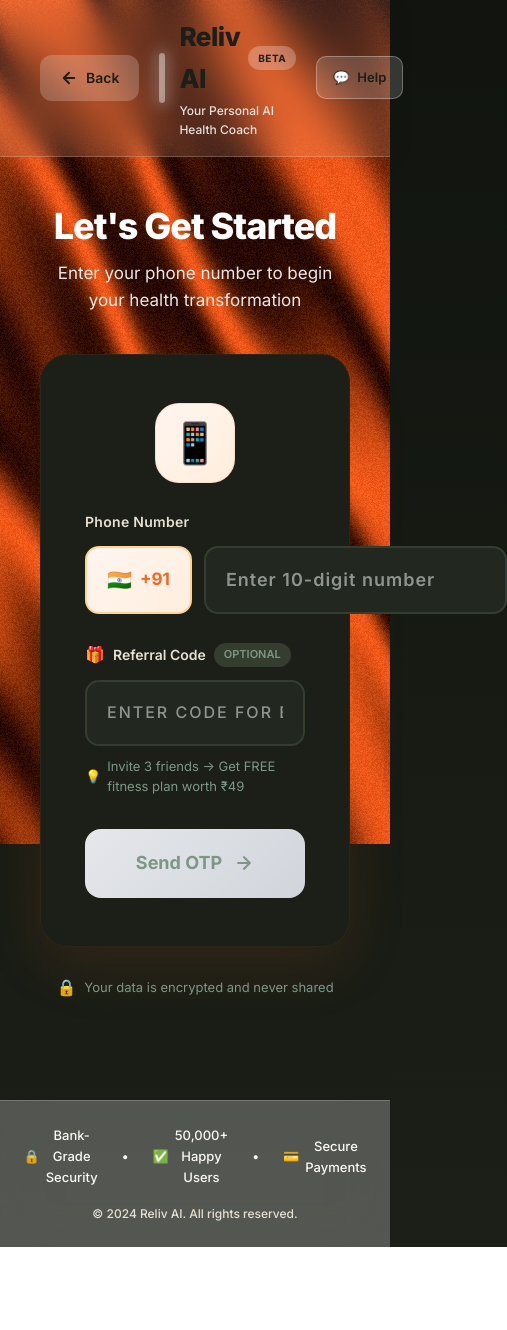
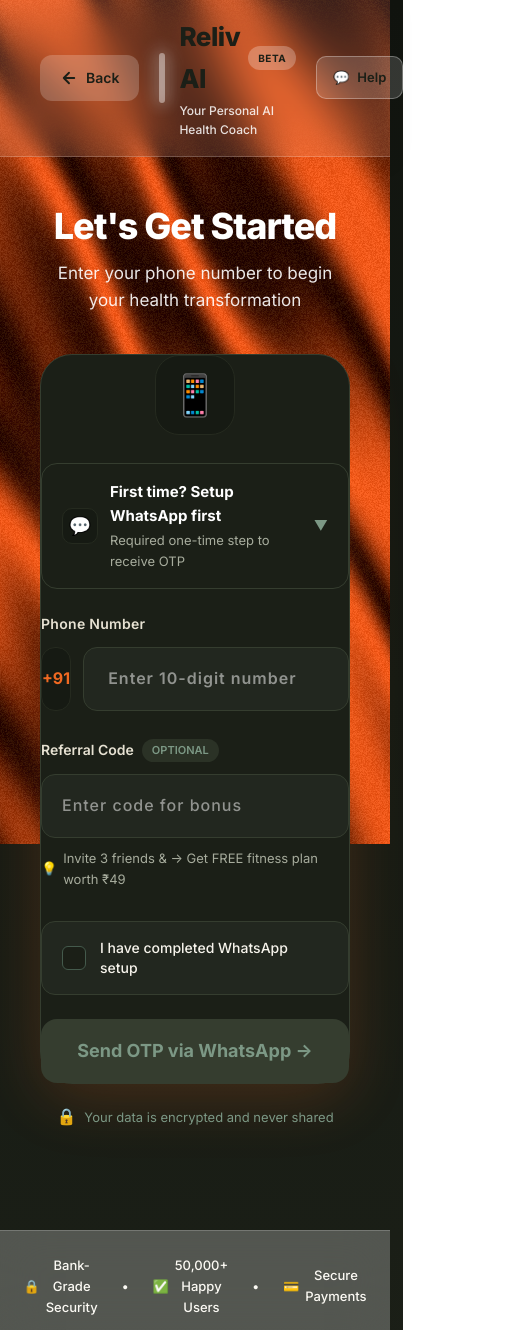
Before and after one commit to rohit-debnath24/Reliv_ai, a React (Vite) app: page /phone in a window 390 px wide. Shown: the top 1330 px of the page, 507 px wide, since content can reach past the window. Before the commit the page ends 1247 px from the top, so only its background shows below. Built offline with nearby package versions, Linux system fonts and the light colour scheme; no server answers.

Commit message:
rectification

```diff
--- a/src/pages/PhoneEntryScreen.jsx
+++ b/src/pages/PhoneEntryScreen.jsx
@@ -11,6 +11,8 @@
   const [loading, setLoading] = useState(false);
   const [error, setError] = useState('');
   const [focused, setFocused] = useState(null);
+  const [showSetup, setShowSetup] = useState(false);
+  const [hasConfirmedSetup, setHasConfirmedSetup] = useState(false);
 
   const handleSubmit = async () => {
     if (phone.length !== 10) return setError('Enter valid 10-digit number');
@@ -49,29 +51,91 @@
         showBack
         onBack={() => navigate('/')}
       >
-        <div style={{ maxWidth: 520, margin: '0 auto' }}>
+        <div className="w-full px-4 sm:px-0" style={{ maxWidth: 600, margin: '0 auto' }}>
         {/* Main Card */}
-          <div style={{
+        <div
+          className="px-8 py-10 sm:px-16 sm:py-20"
+          style={{
             background: 'var(--white)',
-            borderRadius: 28,
-            padding: '48px 44px',
-            boxShadow: '0 20px 60px rgba(240, 105, 34, 0.12)',
-            border: '1px solid rgba(240, 105, 34, 0.08)',
+            borderRadius: 32,
+            boxShadow: 'var(--shadow-xl)',
+            border: '1px solid var(--gray-200)',
         }}>
             {/* Icon Header */}
             <div style={{
               width: 80,
               height: 80,
-              background: 'linear-gradient(135deg, #FFF5F0 0%, #FFEEDD 100%)',
+              background: 'var(--cream-200)',
               borderRadius: 24,
               display: 'flex',
               alignItems: 'center',
               justifyContent: 'center',
               margin: '0 auto 28px',
-              border: '1px solid rgba(240, 105, 34, 0.15)',
+              border: '1px solid var(--cream-400)',
+              color: 'var(--primary)',
               fontSize: 40,
             }}>
               📱
+            </div>
+
+            {/* WhatsApp Setup Accordion */}
+            <div style={{
+              background: 'var(--white)',
+              border: '1px solid var(--gray-200)',
+              borderRadius: 16,
+              marginBottom: 24,
+              overflow: 'hidden',
+            }}>
+              <div
+                onClick={() => setShowSetup(!showSetup)}
+                style={{
+                  padding: '16px 20px',
+                  display: 'flex',
+                  alignItems: 'center',
+                  gap: 12,
+                  cursor: 'pointer',
+                  userSelect: 'none',
+                  background: showSetup ? 'var(--gray-50)' : 'transparent',
+                  borderBottom: showSetup ? '1px solid var(--gray-200)' : 'none',
+                }}
+              >
+                <div style={{
+                  width: 36, height: 36, borderRadius: 10,
+                  background: 'var(--cream-200)',
+                  color: 'var(--primary)', display: 'flex', alignItems: 'center', justifyContent: 'center',
+                  fontSize: 18, border: '1px solid var(--cream-400)'
+                }}>
+                  💬
+                </div>
+                <div style={{ flex: 1 }}>
+                  <span style={{ fontSize: 15, color: 'var(--gray-900)', fontWeight: 700, display: 'block' }}>
+                    First time? Setup WhatsApp first
+                  </span>
+                  <span style={{ fontSize: 13, color: 'var(--gray-500)', display: 'block', marginTop: 2 }}>
+                    Required one-time step to receive OTP
+                  </span>
+                </div>
+                <span style={{
+                  fontSize: 14,
+                  color: 'var(--gray-400)',
+                  transition: 'transform 0.3s ease',
+                  transform: showSetup ? 'rotate(180deg)' : 'rotate(0deg)',
+                }}>▼</span>
+              </div>
+
+              <div style={{
+                maxHeight: showSetup ? 400 : 0,
+                overflow: 'hidden',
+                transition: 'max-height 0.4s ease',
+              }}>
+                <div style={{ padding: '20px' }}>
+                  <p style={{ color: 'var(--gray-700)', fontSize: 14, margin: '0 0 16px', lineHeight: 1.6 }}>
+                    1. Save our official number <strong>+1 (415) 523-8886</strong> to your contacts.<br />
+                    2. Send the message <strong>"join observe-ear"</strong> to activate the sandbox.<br />
+                    3. Once you receive a confirmation reply, you can request an OTP below!
+                  </p>
+                </div>
+              </div>
             </div>
 
             {/* Phone Input Section */}
@@ -86,29 +150,33 @@
               }}>
                 Phone Number
               </label>
-              <div style={{
-                display: 'flex',
-                gap: 12,
-                alignItems: 'stretch',
+              <div
+                className="flex items-stretch gap-3"
+              >
+                {/* Country Code Block */}
+                <div
+                  className="px-4 sm:px-5 flex items-center gap-2"
+                  style={{
+                    background: 'var(--cream-200)',
+                    border: '1px solid var(--cream-400)',
+                    borderRadius: 14,
+                    color: 'var(--primary)',
+                    fontWeight: 700,
+                    fontSize: 16,
                   }}>
-                {/* Country Code */}
-                <div style={{
-                  background: 'linear-gradient(135deg, #FFF5F0 0%, #FFEEDD 100%)',
-                  border: '2px solid #FFD296',
-                  borderRadius: 14,
-                  padding: '0 20px',
-                  display: 'flex',
-                  alignItems: 'center',
-                  fontSize: 17,
-                  fontWeight: 700,
-                  color: '#F06922',
-                  gap: 8,
-                }}>
-                  <span style={{ fontSize: 20 }}>🇮🇳</span>
                   +91
                 </div>
 
-                {/* Phone Input */}
+                {/* Phone Input Box */}
+                <div style={{
+                  flex: 1,
+                  background: focused === 'phone' ? 'var(--white)' : 'var(--gray-50)',
+                  border: `1px solid ${focused === 'phone' ? 'var(--primary)' : error ? 'var(--error)' : 'var(--gray-200)'}`,
+                  borderRadius: 14,
+                  transition: 'all 0.3s ease',
+                  boxShadow: focused === 'phone' ? '0 0 0 1px var(--primary)' : 'none',
+                  display: 'flex',
+                }}>
                   <input
                     type="tel"
                     maxLength="10"
@@ -117,21 +185,18 @@
                     onFocus={() => setFocused('phone')}
                     onBlur={() => setFocused(null)}
                     placeholder="Enter 10-digit number"
+                    className="flex-1 w-full text-[16px] sm:text-[18px]"
                     style={{
-                    flex: 1,
-                    background: focused === 'phone' ? 'var(--cream-100)' : 'var(--gray-50)',
-                    border: `2px solid ${focused === 'phone' ? '#F06922' : error ? '#EF4444' : 'var(--gray-200)'}`,
-                    borderRadius: 14,
-                    padding: '18px 20px',
-                    fontSize: 18,
+                      padding: '18px 24px',
+                      background: 'transparent',
+                      border: 'none',
                       fontWeight: 600,
                       color: 'var(--gray-900)',
                       outline: 'none',
-                    transition: 'all 0.3s ease',
                       letterSpacing: '1px',
-                    boxShadow: focused === 'phone' ? '0 0 0 4px rgba(240, 105, 34, 0.1)' : 'none',
                     }}
                   />
+                </div>
               </div>
             </div>
 
@@ -146,13 +211,12 @@
                 marginBottom: 12,
                 fontWeight: 600,
               }}>
-                <span style={{ fontSize: 16 }}>🎁</span>
                 Referral Code
                 <span style={{
-                  background: 'var(--gray-200)',
                   color: 'var(--gray-400)',
                   fontSize: 11,
                   fontWeight: 600,
+                  background: 'var(--gray-100)',
                   padding: '3px 10px',
                   borderRadius: 20,
                 }}>
@@ -169,8 +233,8 @@
                 placeholder="Enter code for bonus"
                 style={{
                   width: '100%',
-                  background: focused === 'referral' ? 'var(--cream-100)' : 'var(--gray-50)',
-                  border: `2px solid ${focused === 'referral' ? '#F06922' : 'var(--gray-200)'}`,
+                  background: focused === 'referral' ? 'var(--white)' : 'var(--gray-50)',
+                  border: `1px solid ${focused === 'referral' ? 'var(--primary)' : 'var(--gray-200)'}`,
                   borderRadius: 14,
                   padding: '18px 20px',
                   fontSize: 16,
@@ -178,29 +242,72 @@
                   color: 'var(--gray-900)',
                   outline: 'none',
                   transition: 'all 0.3s ease',
-                  textTransform: 'uppercase',
-                  letterSpacing: '2px',
-                  boxShadow: focused === 'referral' ? '0 0 0 4px rgba(240, 105, 34, 0.1)' : 'none',
+                  letterSpacing: '1px',
+                  boxShadow: focused === 'referral' ? '0 0 0 1px var(--primary)' : 'none',
                 }}
               />
               <p style={{
                 fontSize: 13,
-                color: 'var(--gray-400)',
+                color: 'var(--gray-500)',
                 marginTop: 10,
                 display: 'flex',
                 alignItems: 'center',
                 gap: 6,
               }}>
                 <span>💡</span>
-                Invite 3 friends → Get FREE fitness plan worth ₹49
+                Invite 3 friends & → Get FREE fitness plan worth ₹49
               </p>
+            </div>
+
+            {/* Confirmation Checkbox */}
+            <div
+              onClick={() => setHasConfirmedSetup(!hasConfirmedSetup)}
+              style={{
+                display: 'flex',
+                alignItems: 'center',
+                gap: 14,
+                padding: '16px 20px',
+                marginBottom: 24,
+                background: hasConfirmedSetup ? 'rgba(34, 197, 94, 0.05)' : 'var(--gray-50)',
+                border: hasConfirmedSetup ? '1px solid var(--success)' : '1px solid var(--gray-200)',
+                borderRadius: 14,
+                cursor: 'pointer',
+                transition: 'all 0.3s ease',
+                userSelect: 'none',
+              }}
+            >
+              <div style={{
+                width: 24,
+                height: 24,
+                borderRadius: 6,
+                border: hasConfirmedSetup ? 'none' : '1px solid var(--gray-300)',
+                background: hasConfirmedSetup ? 'var(--success)' : 'var(--white)',
+                display: 'flex',
+                alignItems: 'center',
+                justifyContent: 'center',
+                flexShrink: 0,
+              }}>
+                {hasConfirmedSetup && (
+                  <svg width="14" height="14" viewBox="0 0 24 24" fill="none" stroke="#FFF" strokeWidth="3" strokeLinecap="round" strokeLinejoin="round">
+                    <polyline points="20 6 9 17 4 12"></polyline>
+                  </svg>
+                )}
+              </div>
+              <span style={{
+                fontSize: 14,
+                fontWeight: 500,
+                color: hasConfirmedSetup ? 'var(--success-light)' : 'var(--gray-700)',
+                lineHeight: 1.4,
+              }}>
+                I have completed WhatsApp setup
+              </span>
             </div>
 
             {/* Error Message */}
             {error && (
               <div style={{
-                background: 'linear-gradient(135deg, #FEE2E2 0%, #FECACA 100%)',
-                border: '1px solid #EF4444',
+                background: 'rgba(239, 68, 68, 0.1)',
+                border: '1px solid rgba(239, 68, 68, 0.5)',
                 borderRadius: 14,
                 padding: '16px 20px',
                 marginBottom: 24,
@@ -210,27 +317,24 @@
                 animation: 'shake 0.5s ease',
               }}>
                 <span style={{ fontSize: 20 }}>⚠️</span>
-                <p style={{ fontSize: 14, color: '#DC2626', fontWeight: 600, margin: 0 }}>{error}</p>
+                <p style={{ fontSize: 14, color: '#FCA5A5', fontWeight: 600, margin: 0 }}>{error}</p>
               </div>
             )}
 
             {/* Submit Button */}
             <button
               onClick={handleSubmit}
-              disabled={loading || phone.length !== 10}
+              disabled={loading || phone.length !== 10 || !hasConfirmedSetup}
               style={{
                 width: '100%',
-                background: phone.length === 10
-                  ? 'linear-gradient(135deg, #F06922 0%, #E85C25 100%)'
-                  : 'linear-gradient(135deg, #E5E7EB 0%, #D1D5DB 100%)',
+                background: (phone.length === 10 && hasConfirmedSetup) ? 'var(--primary)' : 'var(--gray-200)',
                 border: 'none',
                 borderRadius: 16,
-                padding: '20px',
+                padding: '18px 20px',
                 fontSize: 18,
                 fontWeight: 700,
-                color: phone.length === 10 ? 'var(--white)' : 'var(--gray-400)',
-                cursor: phone.length === 10 && !loading ? 'pointer' : 'not-allowed',
-                boxShadow: phone.length === 10 ? '0 10px 40px rgba(240, 105, 34, 0.35)' : 'none',
+                color: (phone.length === 10 && hasConfirmedSetup) ? 'var(--white)' : 'var(--gray-400)',
+                cursor: (phone.length === 10 && hasConfirmedSetup && !loading) ? 'pointer' : 'not-allowed',
                 transition: 'all 0.3s ease',
                 display: 'flex',
                 alignItems: 'center',
@@ -253,19 +357,18 @@
                 </>
               ) : (
                 <>
-                  Send OTP
-                  <svg width="20" height="20" viewBox="0 0 24 24" fill="none" stroke="currentColor" strokeWidth="2.5" strokeLinecap="round" strokeLinejoin="round">
-                    <path d="M5 12h14M12 5l7 7-7 7" />
-                  </svg>
+                  Send OTP via WhatsApp →
                 </>
               )}
             </button>
           </div>
 
-          {/* Security Note */}
-          <div style={{
+          {/* Bottom Security Text */}
+          <p style={{
             textAlign: 'center',
-            marginTop: 28,
+            color: 'rgba(255, 255, 255, 0.5)',
+            fontSize: 13,
+            marginTop: 20,
             display: 'flex',
             alignItems: 'center',
             justifyContent: 'center',
@@ -275,7 +378,7 @@
           }}>
             <span style={{ fontSize: 16 }}>🔒</span>
             <span>Your data is encrypted and never shared</span>
-          </div>
+          </p>
         </div>
 
         {/* Animation Keyframes */}
```
Also changed, not shown: src/pages/OTPScreen.jsx (+30 -36 lines). Lines whose indentation alone changed are shown as unchanged.
